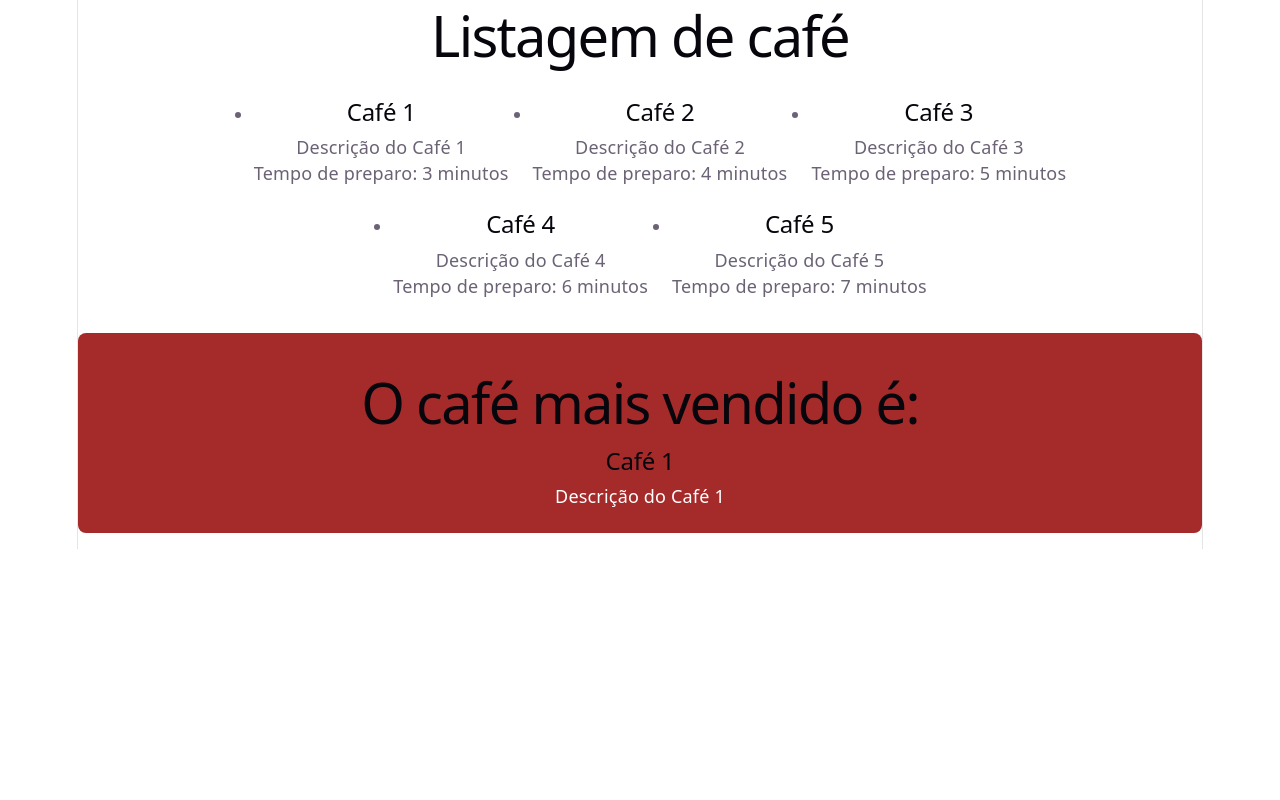
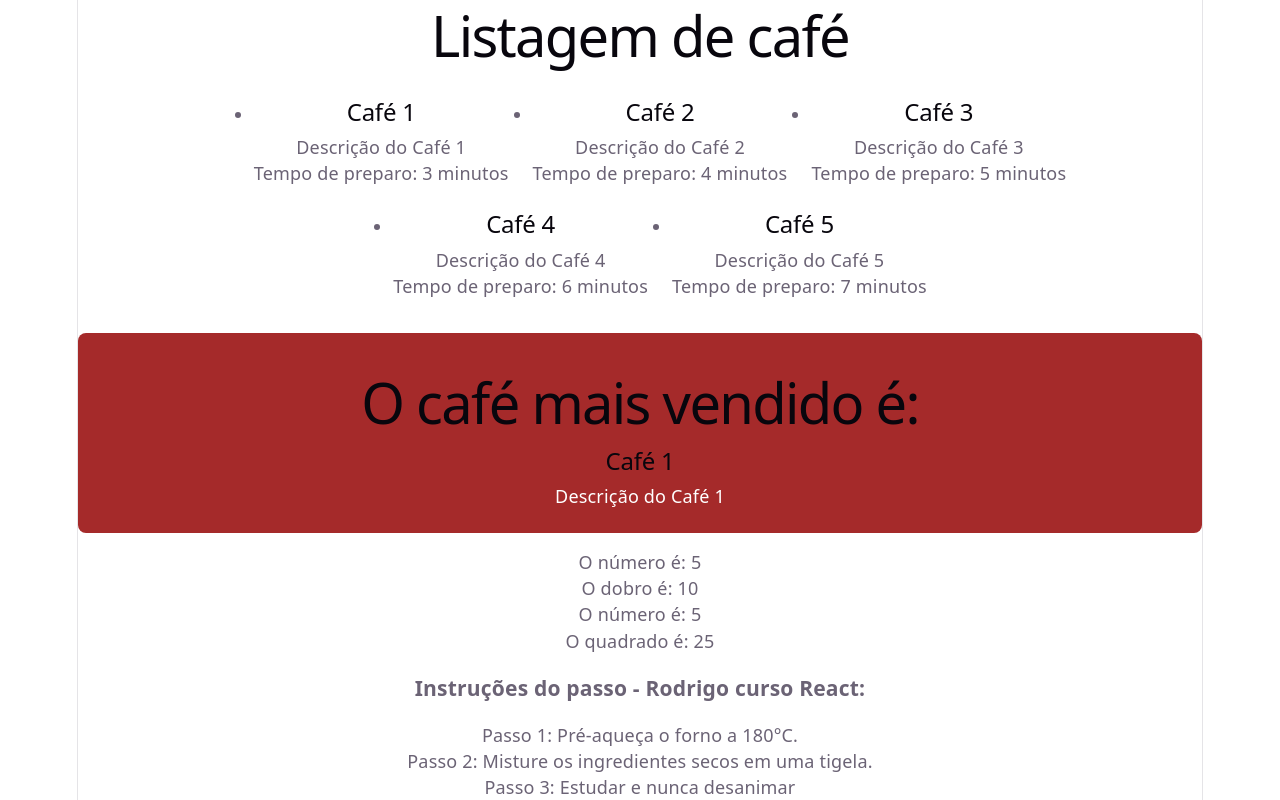
Before and after one commit to rodrigosrosa89/my-app-react-bootcamp2026, a React (Vite) app: page / in a window 1280 px wide. Shown: the part 2066-2866 px from the top of the page. Before the commit the page ends 2615 px from the top, so only its background shows below. Built offline with nearby package versions, Linux system fonts and the light colour scheme.

Commit message:
feat: Trabalhando com funções

```diff
--- a/src/App.tsx
+++ b/src/App.tsx
@@ -1,6 +1,9 @@
 import "./App.css";
 import { ListaArrays } from "./capitulo-arrays/components/ListaArrays";
 import Profile, { Job } from "./capitulo-componentes/components/Profile";
+import { DoubleNumber } from "./capitulo-funcoes/components/DoubleNumber";
+import { SquareNumber } from "./capitulo-funcoes/components/SquareNumber";
+import { Step } from "./capitulo-funcoes/components/Step";
 import { List } from "./capitulo-jsx/components/List";
 import { Coffe } from "./capitulo-props/components/Coffe";
 import { Recipe } from "./capitulo-props/components/Recipe";
@@ -57,6 +60,9 @@ function App() {
         </Recipe>
       </div>
       <ListaArrays />
+      <DoubleNumber number={5} />
+      <SquareNumber number={5} />
+      <Step instruction="Rodrigo curso React" />
     </>
   );
 }
--- /dev/null
+++ b/src/capitulo-funcoes/components/DoubleNumber.tsx
@@ -0,0 +1,13 @@
+interface Props {
+  number: number;
+}
+
+export function DoubleNumber({ number }: Props) {
+  const dobro = number * 2;
+  return (
+    <div>
+      <p>O número é: {number}</p>
+      <p>O dobro é: {dobro}</p>
+    </div>
+  );
+}
--- /dev/null
+++ b/src/capitulo-funcoes/components/SquareNumber.tsx
@@ -0,0 +1,13 @@
+interface Props {
+  number: number;
+}
+
+export function SquareNumber({ number }: Props) {
+  const quadrado = Math.pow(number, 2);
+  return (
+    <div>
+      <p>O número é: {number}</p>
+      <p>O quadrado é: {quadrado}</p>
+    </div>
+  );
+}
--- /dev/null
+++ b/src/capitulo-funcoes/components/Step.tsx
@@ -0,0 +1,20 @@
+interface StepProps {
+  instruction: string;
+}
+
+const stepInstructions = [
+  "Passo 1: Pré-aqueça o forno a 180°C.",
+  "Passo 2: Misture os ingredientes secos em uma tigela.",
+  "Passo 3: Estudar e nunca desanimar ",
+];
+
+export function Step({ instruction }: StepProps) {
+  return (
+    <div>
+      <h3>Instruções do passo - {instruction}:</h3>
+      {stepInstructions.map((instruction, index) => (
+        <p key={index}>{instruction}</p>
+      ))}
+    </div>
+  );
+}
```
